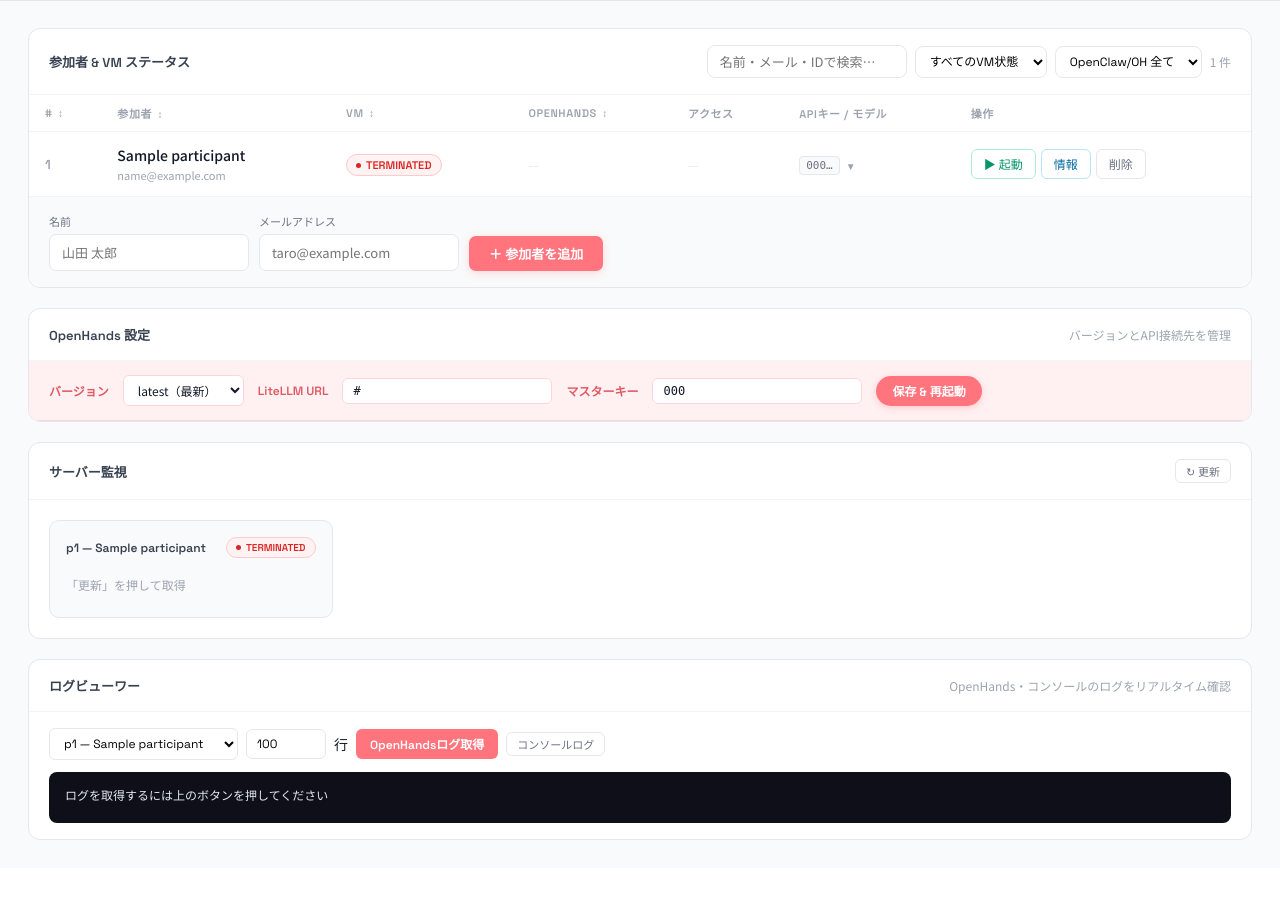
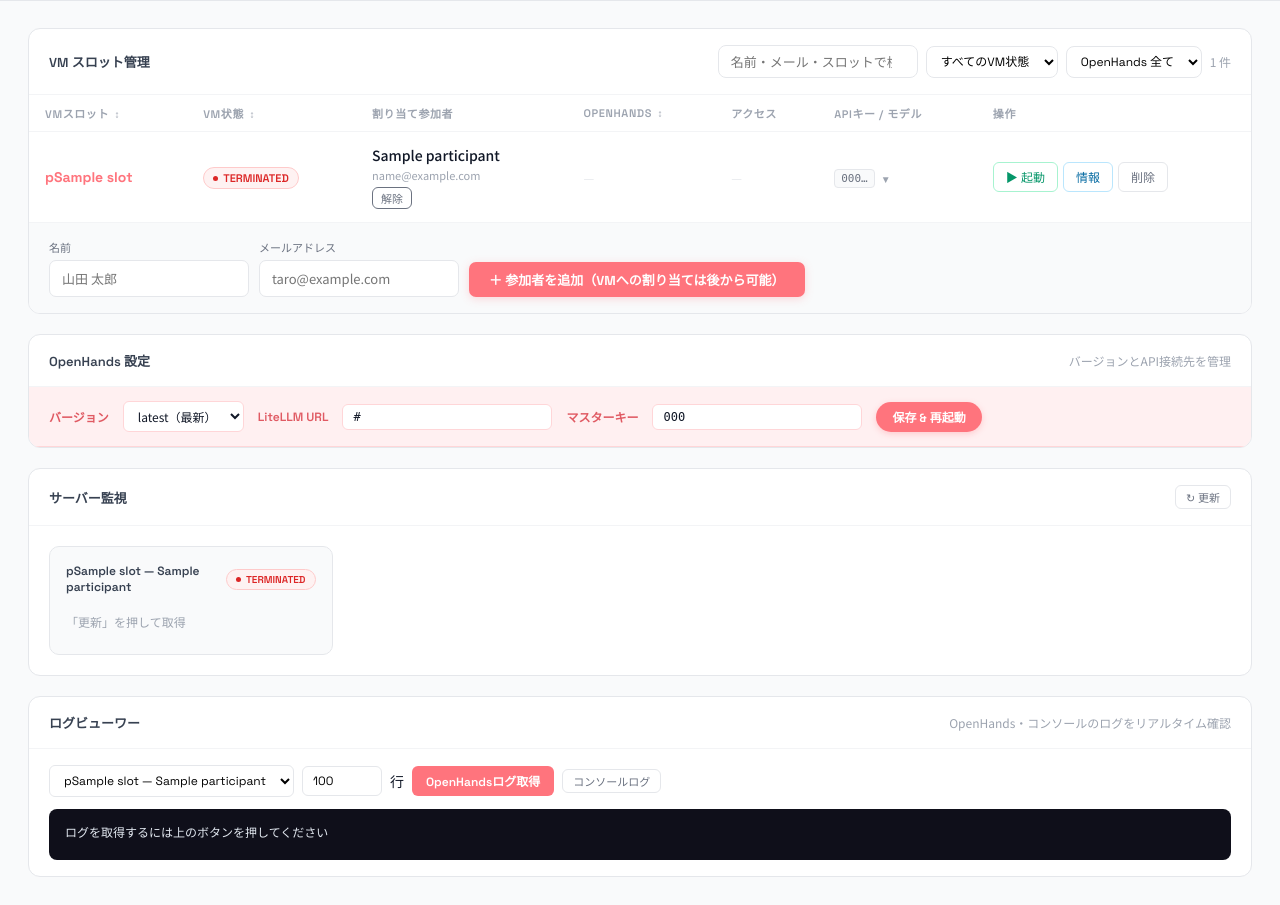
Before and after one commit to shintaku81/clawthon-iseai, a FastAPI app: template console/templates/index.html in a window 1280 px wide. Shown: the part 60-965 px from the top of the page. Before the commit the page ends 900 px from the top, so only its background shows below. Run offline with FastAPI, Linux system fonts and the light colour scheme; the template is opened without the code that fills it: most values are stand-ins (such as "Sample title", 1, 10 or a date in 2020).

Commit message:
feat: VM-centric dashboard + participant assignment + Playwright E2E tests
- dashboard: 常にp01-p10の10スロットを表示（NOT_EXISTS含む）
- 参加者の割り当て/解除機能追加（POST /api/vm/{slot}/assign|unassign）
- 参加者登録をVMスロット自動割り当てから分離（後から割り当て可能）
- ALL_SLOTS定数でVM一覧を管理
- e2e/: Playwright E2Eテストスイート追加（auth/dashboard/vm-status/participant-vm）

Co-Authored-By: Claude Sonnet 4.6 <noreply@anthropic.com>

```diff
--- a/console/app.py
+++ b/console/app.py
@@ -11,6 +11,8 @@ import httpx
 app = FastAPI()
 templates = Jinja2Templates(directory="templates")
 app.mount("/static", StaticFiles(directory="static"), name="static")
+
+ALL_SLOTS = [f"{i:02d}" for i in range(1, 11)]  # ["01", "02", ..., "10"]
 
 PROJECT = "clawthon-iseai"
 ZONE = "asia-northeast1-b"
@@ -167,31 +169,51 @@ async def dashboard(request: Request, session: str = Cookie(default="")):
     data = load_data()
     settings = load_settings()
     participants = data["participants"]
-    # 全VMのステータスを並列取得
-    statuses = await asyncio.gather(*[get_vm_status_async(p["id"]) for p in participants])
 
-    async def maybe_ip(pid, st):
-        return await get_vm_ip_async(pid) if st == "RUNNING" else ""
+    # Build a map: vm_slot -> participant (backwards compat: use vm_slot or id)
+    slot_to_participant = {}
+    for p in participants:
+        slot = p.get("vm_slot") or p.get("id")
+        if slot and slot in ALL_SLOTS:
+            slot_to_participant[slot] = p
 
-    ips = await asyncio.gather(*[maybe_ip(p["id"], st) for p, st in zip(participants, statuses)])
+    # Get statuses for all 10 slots in parallel
+    statuses = await asyncio.gather(*[get_vm_status_async(slot) for slot in ALL_SLOTS])
+
+    async def maybe_ip(slot, st):
+        return await get_vm_ip_async(slot) if st == "RUNNING" else ""
+
+    ips = await asyncio.gather(*[maybe_ip(slot, st) for slot, st in zip(ALL_SLOTS, statuses)])
 
     async def _false():
         return False
 
-    # OpenHandsステータスを並列チェック
     oh_statuses = await asyncio.gather(*[
         check_openhands_async(ip) if st == "RUNNING" else _false()
         for ip, st in zip(ips, statuses)
     ])
 
-    for p, st, ip, oh in zip(participants, statuses, ips, oh_statuses):
-        p["vm_status"] = st
-        p["vm_ip"] = ip
-        p["oh_status"] = oh
-        p["url_openhands"] = f"https://p{p['id']}.{DOMAIN}/openhands/"
-        p["url_vscode"] = f"https://p{p['id']}.{DOMAIN}/code/"
+    # Build vm_slots list for template
+    vm_slots = []
+    for slot, st, ip, oh in zip(ALL_SLOTS, statuses, ips, oh_statuses):
+        participant = slot_to_participant.get(slot)
+        vm_slots.append({
+            "slot": slot,
+            "vm_status": st,
+            "vm_ip": ip,
+            "oh_status": oh,
+            "participant": participant,  # None if unassigned
+            "url_openhands": f"https://p{slot}.{DOMAIN}/openhands/",
+            "url_vscode": f"https://p{slot}.{DOMAIN}/code/",
+        })
 
-    running_count = sum(1 for p in participants if p["vm_status"] == "RUNNING")
+    # Unassigned participants (no vm_slot or vm_slot not in ALL_SLOTS)
+    unassigned_participants = [
+        p for p in participants
+        if (p.get("vm_slot") or p.get("id", "")) not in ALL_SLOTS
+    ]
+
+    running_count = sum(1 for v in vm_slots if v["vm_status"] == "RUNNING")
     # コスト概算（円）: 管理VM e2-small $0.017/h + 参加者VM e2-standard-2 SPOT $0.025/h
     MGMT_HOURLY_JPY = 0.017 * 150  # $0.017 × 150円/ドル
     PART_HOURLY_JPY = 0.025 * 150
@@ -201,7 +223,9 @@ async def dashboard(request: Request, session: str = Cookie(default="")):
 
     return templates.TemplateResponse("index.html", {
         "request": request,
-        "participants": participants,
+        "vm_slots": vm_slots,
+        "participants": participants,  # keep for backwards compat
+        "unassigned_participants": unassigned_participants,
         "total": len(participants),
         "running": running_count,
         "oh_version": settings.get("oh_version", DEFAULT_OH_VERSION),
@@ -224,9 +248,13 @@ async def add_participant(
     if not is_admin(session):
         raise HTTPException(403)
     data = load_data()
-    new_id = str(len(data["participants"]) + 1).zfill(2)
+    # Generate a participant_id (sequential)
+    next_num = len(data["participants"]) + 1
+    participant_id = f"u{next_num:02d}"
     data["participants"].append({
-        "id": new_id,
+        "participant_id": participant_id,
+        "id": "",  # no VM slot yet
+        "vm_slot": None,
         "name": name,
         "email": email,
         "litellm_key": "",
@@ -252,6 +280,48 @@ async def update_participant(
         if p["id"] == pid:
             p["api_key"] = api_key
             p["model"] = model
+            break
+    save_data(data)
+    return RedirectResponse("/", status_code=303)
+
+
+@app.post("/api/vm/{slot}/assign")
+async def assign_participant(
+    slot: str,
+    participant_id: str = Form(...),
+    session: str = Cookie(default="")
+):
+    if not is_admin(session):
+        raise HTTPException(403)
+    data = load_data()
+    # Remove this slot from any existing assignment
+    for p in data["participants"]:
+        if p.get("vm_slot") == slot or p.get("id") == slot:
+            p["vm_slot"] = None
+            p["id"] = ""
+    # Assign the new participant
+    for p in data["participants"]:
+        pid = p.get("participant_id", p.get("id", ""))
+        if pid == participant_id:
+            p["vm_slot"] = slot
+            p["id"] = slot
+            break
+    save_data(data)
+    return RedirectResponse("/", status_code=303)
+
+
+@app.post("/api/vm/{slot}/unassign")
+async def unassign_participant(
+    slot: str,
+    session: str = Cookie(default="")
+):
+    if not is_admin(session):
+        raise HTTPException(403)
+    data = load_data()
+    for p in data["participants"]:
+        if p.get("vm_slot") == slot or p.get("id") == slot:
+            p["vm_slot"] = None
+            p["id"] = ""
             break
     save_data(data)
     return RedirectResponse("/", status_code=303)
--- a/console/templates/index.html
+++ b/console/templates/index.html
@@ -918,12 +918,12 @@
 <!-- メインコンテンツ -->
 <main>
 
-  <!-- 参加者テーブル -->
+  <!-- VM管理テーブル -->
   <div class="panel">
     <div class="panel-header">
-      <span class="panel-title">参加者 &amp; VM ステータス</span>
+      <span class="panel-title">VM スロット管理</span>
       <div class="table-controls">
-        <input type="search" id="participant-search" placeholder="名前・メール・IDで検索…" oninput="filterTable()">
+        <input type="search" id="participant-search" placeholder="名前・メール・スロットで検索…" oninput="filterTable()">
         <select id="status-filter" onchange="filterTable()">
           <option value="">すべてのVM状態</option>
           <option value="RUNNING">RUNNING</option>
@@ -931,7 +931,7 @@
           <option value="NOT_EXISTS">NOT_EXISTS</option>
         </select>
         <select id="oh-filter" onchange="filterTable()">
-          <option value="">OpenClaw/OH 全て</option>
+          <option value="">OpenHands 全て</option>
           <option value="ok">稼働中</option>
           <option value="ng">未起動</option>
         </select>
@@ -941,9 +941,9 @@
     <table id="participants-table">
       <thead>
         <tr>
-          <th class="sortable" data-col="0" onclick="sortTable(0)"># <span class="sort-icon">↕</span></th>
-          <th class="sortable" data-col="1" onclick="sortTable(1)">参加者 <span class="sort-icon">↕</span></th>
-          <th class="sortable" data-col="2" onclick="sortTable(2)">VM <span class="sort-icon">↕</span></th>
+          <th class="sortable" data-col="0" onclick="sortTable(0)">VMスロット <span class="sort-icon">↕</span></th>
+          <th class="sortable" data-col="1" onclick="sortTable(1)">VM状態 <span class="sort-icon">↕</span></th>
+          <th>割り当て参加者</th>
           <th class="sortable" data-col="3" onclick="sortTable(3)">OpenHands <span class="sort-icon">↕</span></th>
           <th>アクセス</th>
           <th>APIキー / モデル</th>
@@ -951,19 +951,40 @@
         </tr>
       </thead>
       <tbody id="participants-tbody">
-        {% for p in participants %}
-        <tr data-id="{{ p.id }}" data-name="{{ p.name|lower }}" data-email="{{ p.email|lower }}" data-status="{{ p.vm_status }}" data-oh="{{ 'ok' if p.oh_status else 'ng' }}">
-          <td style="color:var(--text-faint);font-family:var(--font-heading);font-weight:600;font-size:13px">{{ p.id }}</td>
+        {% for v in vm_slots %}
+        <tr data-id="{{ v.slot }}"
+            data-name="{{ v.participant.name|lower if v.participant else '' }}"
+            data-email="{{ v.participant.email|lower if v.participant else '' }}"
+            data-status="{{ v.vm_status }}"
+            data-oh="{{ 'ok' if v.oh_status else 'ng' }}">
+
+          <td style="font-family:var(--font-heading);font-weight:700;color:var(--red);font-size:14px">p{{ v.slot }}</td>
+
+          <td><span class="badge badge-{{ v.vm_status }}">{{ v.vm_status }}</span></td>
+
           <td>
-            <div class="participant-name">{{ p.name }}</div>
-            <div class="participant-email">{{ p.email }}</div>
+            {% if v.participant %}
+              <div class="participant-name">{{ v.participant.name }}</div>
+              <div class="participant-email">{{ v.participant.email }}</div>
+              <form method="post" action="/api/vm/{{ v.slot }}/unassign" style="margin-top:4px">
+                <button type="submit" class="btn" style="font-size:11px;padding:2px 8px;color:var(--text-muted)">解除</button>
+              </form>
+            {% else %}
+              <form method="post" action="/api/vm/{{ v.slot }}/assign" style="display:flex;gap:4px;align-items:center">
+                <select name="participant_id" style="font-size:12px;padding:4px;border:1px solid var(--border);border-radius:6px;max-width:160px">
+                  <option value="">参加者を選択…</option>
+                  {% for p in unassigned_participants %}
+                  <option value="{{ p.get('participant_id', p.get('id','')) }}">{{ p.name }}</option>
+                  {% endfor %}
+                </select>
+                <button type="submit" class="btn btn-create" style="font-size:11px;padding:4px 8px">割り当て</button>
+              </form>
+            {% endif %}
           </td>
+
           <td>
-            <span class="badge badge-{{ p.vm_status }}">{{ p.vm_status }}</span>
-          </td>
-          <td>
-            {% if p.vm_status == 'RUNNING' %}
-              {% if p.oh_status %}
+            {% if v.vm_status == 'RUNNING' %}
+              {% if v.oh_status %}
                 <span class="oh-badge oh-ok">稼働中</span>
               {% else %}
                 <span class="oh-badge oh-ng">未起動</span>
@@ -972,67 +993,82 @@
               <span style="color:var(--border);font-size:12px">—</span>
             {% endif %}
           </td>
+
           <td>
-            {% if p.vm_status == 'RUNNING' %}
+            {% if v.vm_status == 'RUNNING' %}
             <div class="link-group">
-              <a class="link-btn" href="https://p{{ '%02d'|format(p.id|int) }}.iseai.neuratools.ai/" target="_blank" style="color:#059669;border-color:var(--green-border);background:var(--green-bg);">ポータル</a>
-              <a class="link-btn link-oh" href="{{ p.url_openhands }}" target="_blank">OpenHands</a>
-              <a class="link-btn link-vs" href="{{ p.url_vscode }}" target="_blank">VSCode</a>
-              <button class="btn btn-chat" onclick="openChat('p{{ p.id }}')">チャット</button>
+              <a class="link-btn" href="https://p{{ v.slot }}.iseai.neuratools.ai/" target="_blank" style="color:#059669;border-color:var(--green-border);background:var(--green-bg);">ポータル</a>
+              <a class="link-btn link-oh" href="{{ v.url_openhands }}" target="_blank">OH</a>
+              <a class="link-btn link-vs" href="{{ v.url_vscode }}" target="_blank">VSCode</a>
+              {% if v.participant %}
+              <button class="btn btn-chat" onclick="openChat('p{{ v.slot }}')">チャット</button>
+              {% endif %}
             </div>
             {% else %}
             <span style="color:var(--border);font-size:12px">—</span>
             {% endif %}
           </td>
+
           <td>
+            {% if v.participant %}
             <details>
               <summary>
                 <span class="key-preview">
-                  {% if p.litellm_key %}
-                    <code>{{ p.litellm_key[:16] }}…</code>
-                  {% elif p.api_key %}
-                    <code>{{ p.api_key[:12] }}…</code>
+                  {% if v.participant.litellm_key %}
+                    <code>{{ v.participant.litellm_key[:16] }}…</code>
+                  {% elif v.participant.api_key %}
+                    <code>{{ v.participant.api_key[:8] }}…</code>
                   {% else %}
                     <span style="color:var(--orange);font-weight:600;font-size:12px">⚠ 未設定</span>
                   {% endif %}
                   <span class="toggle-icon">▼</span>
                 </span>
               </summary>
-              <form method="post" action="/participants/{{ p.id }}/update" class="settings-form">
-                <input type="text" name="api_key" value="{{ p.api_key }}" placeholder="sk-ant-api03-…">
+              <form method="post" action="/participants/{{ v.slot }}/update" class="settings-form">
+                <input type="text" name="api_key" value="{{ v.participant.api_key }}" placeholder="sk-ant-…">
                 <select name="model">
-                  <option value="claude-sonnet-4-5" {% if p.model == 'claude-sonnet-4-5' %}selected{% endif %}>Claude Sonnet 4.5</option>
-                  <option value="claude-sonnet" {% if p.model == 'claude-sonnet' %}selected{% endif %}>Claude Sonnet</option>
-                  <option value="claude-haiku" {% if p.model == 'claude-haiku' %}selected{% endif %}>Claude Haiku</option>
-                  <option value="gpt-4o" {% if p.model == 'gpt-4o' %}selected{% endif %}>GPT-4o</option>
-                  <option value="gemini-flash" {% if p.model == 'gemini-flash' %}selected{% endif %}>Gemini Flash</option>
+                  <option value="claude-sonnet-4-5" {% if v.participant.model == 'claude-sonnet-4-5' %}selected{% endif %}>Claude Sonnet 4.5</option>
+                  <option value="claude-sonnet" {% if v.participant.model == 'claude-sonnet' %}selected{% endif %}>Claude Sonnet</option>
+                  <option value="claude-haiku" {% if v.participant.model == 'claude-haiku' %}selected{% endif %}>Claude Haiku</option>
+                  <option value="gpt-4o" {% if v.participant.model == 'gpt-4o' %}selected{% endif %}>GPT-4o</option>
+                  <option value="gemini-flash" {% if v.participant.model == 'gemini-flash' %}selected{% endif %}>Gemini Flash</option>
                 </select>
                 <button type="submit" class="btn-save">保存</button>
               </form>
             </details>
+            {% else %}
+              <span style="color:var(--border);font-size:12px">—</span>
+            {% endif %}
           </td>
+
           <td>
             <div style="display:flex;gap:5px;flex-wrap:wrap">
-              {% if p.vm_status == 'NOT_EXISTS' %}
-                <form method="post" action="/vm/{{ p.id }}/create">
-                  <button class="btn btn-create">＋ 作成</button>
+              {% if v.vm_status == 'NOT_EXISTS' %}
+                {% if v.participant %}
+                <form method="post" action="/vm/{{ v.slot }}/create">
+                  <button class="btn btn-create">＋ VM作成</button>
                 </form>
-              {% elif p.vm_status == 'TERMINATED' %}
-                <form method="post" action="/vm/{{ p.id }}/start">
+                {% else %}
+                <span style="color:var(--border);font-size:12px">参加者未割り当て</span>
+                {% endif %}
+              {% elif v.vm_status == 'TERMINATED' %}
+                <form method="post" action="/vm/{{ v.slot }}/start">
                   <button class="btn btn-start">▶ 起動</button>
                 </form>
-              {% elif p.vm_status == 'RUNNING' %}
-                <form method="post" action="/vm/{{ p.id }}/stop">
+              {% elif v.vm_status == 'RUNNING' %}
+                <form method="post" action="/vm/{{ v.slot }}/stop">
                   <button class="btn btn-stop">■ 停止</button>
                 </form>
               {% endif %}
-                <button class="btn btn-info" onclick="showLoginInfo('{{ p.id }}', '{{ p.name }}', '{{ p.email }}')">情報</button>
-              {% if p.vm_status == 'RUNNING' and p.email %}
-                <button class="btn btn-mail" onclick="sendWelcomeMail('{{ p.id }}', '{{ p.email }}')">📧 メール</button>
+              {% if v.participant and v.participant.email %}
+                <button class="btn btn-info" onclick="showLoginInfo('{{ v.slot }}', '{{ v.participant.name }}', '{{ v.participant.email }}')">情報</button>
+                {% if v.vm_status == 'RUNNING' %}
+                <button class="btn btn-mail" onclick="sendWelcomeMail('{{ v.slot }}', '{{ v.participant.email }}')">📧</button>
+                {% endif %}
               {% endif %}
-              {% if p.vm_status != 'NOT_EXISTS' %}
-                <form method="post" action="/vm/{{ p.id }}/delete"
-                      onsubmit="return confirm('{{ p.name }} のVMを完全に削除しますか？')">
+              {% if v.vm_status != 'NOT_EXISTS' %}
+                <form method="post" action="/vm/{{ v.slot }}/delete"
+                      onsubmit="return confirm('p{{ v.slot }} のVMを削除しますか？')">
                   <button class="btn btn-delete">削除</button>
                 </form>
               {% endif %}
@@ -1040,19 +1076,10 @@
           </td>
         </tr>
         {% endfor %}
-
-        {% if not participants %}
-        <tr><td colspan="7">
-          <div class="empty-state">
-            <div style="font-size:32px">👥</div>
-            <p>参加者がまだ登録されていません</p>
-          </div>
-        </td></tr>
-        {% endif %}
       </tbody>
     </table>
 
-    <!-- 参加者追加 -->
+    <!-- 参加者追加（VMへの割り当ては後から可能） -->
     <form method="post" action="/participants/add" class="add-form">
       <div class="form-field">
         <label>名前</label>
@@ -1062,7 +1089,7 @@
         <label>メールアドレス</label>
         <input type="email" name="email" placeholder="taro@example.com" required>
       </div>
-      <button type="submit" class="btn-add">＋ 参加者を追加</button>
+      <button type="submit" class="btn-add">＋ 参加者を追加（VMへの割り当ては後から可能）</button>
     </form>
   </div>
 
@@ -1105,19 +1132,16 @@
       <button class="btn-monitor" onclick="loadMetrics()">↻ 更新</button>
     </div>
     <div class="monitor-grid" id="monitor-grid"
-         data-pids="{{ participants | map(attribute='id') | join(',') }}">
-      {% for p in participants %}
-      <div class="metric-card" id="metric-card-{{ p.id }}">
+         data-pids="{{ vm_slots | map(attribute='slot') | join(',') }}">
+      {% for v in vm_slots %}
+      <div class="metric-card" id="metric-card-{{ v.slot }}">
         <div class="metric-header">
-          <span class="metric-name">p{{ p.id }} — {{ p.name }}</span>
-          <span class="badge badge-{{ p.vm_status }}" style="font-size:10px">{{ p.vm_status }}</span>
+          <span class="metric-name">p{{ v.slot }}{% if v.participant %} — {{ v.participant.name }}{% endif %}</span>
+          <span class="badge badge-{{ v.vm_status }}" style="font-size:10px">{{ v.vm_status }}</span>
         </div>
         <div style="color:var(--text-faint);font-size:12px;padding:8px 0">「更新」を押して取得</div>
       </div>
       {% endfor %}
-      {% if not participants %}
-      <div style="color:var(--text-faint);font-size:13px;padding:20px">参加者が登録されていません</div>
-      {% endif %}
     </div>
   </div>
 
@@ -1130,8 +1154,8 @@
     <div class="log-panel">
       <div class="log-controls">
         <select class="log-select" id="log-pid-select">
-          {% for p in participants %}
-          <option value="{{ p.id }}">p{{ p.id }} — {{ p.name }}</option>
+          {% for v in vm_slots %}
+          <option value="{{ v.slot }}">p{{ v.slot }}{% if v.participant %} — {{ v.participant.name }}{% endif %}</option>
           {% endfor %}
           <option value="management">管理コンソール (systemd)</option>
         </select>
```
Also changed, not shown: e2e/package.json (added, +12 -0 lines), e2e/playwright.config.ts (added, +15 -0 lines), e2e/tests/auth.spec.ts (added, +26 -0 lines), e2e/tests/dashboard.spec.ts (added, +49 -0 lines), e2e/tests/participant-vm.spec.ts (added, +19 -0 lines), e2e/tests/vm-status.spec.ts (added, +33 -0 lines), e2e/README.md (added).
